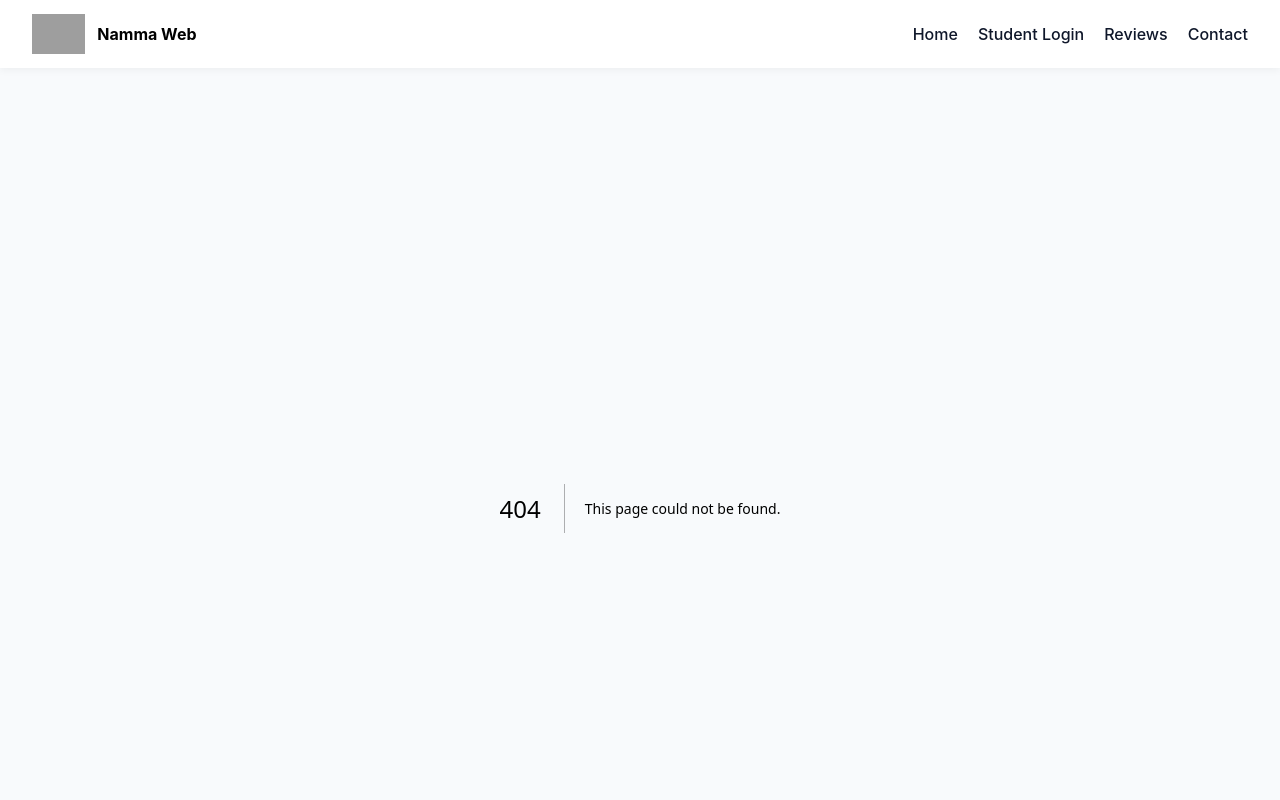
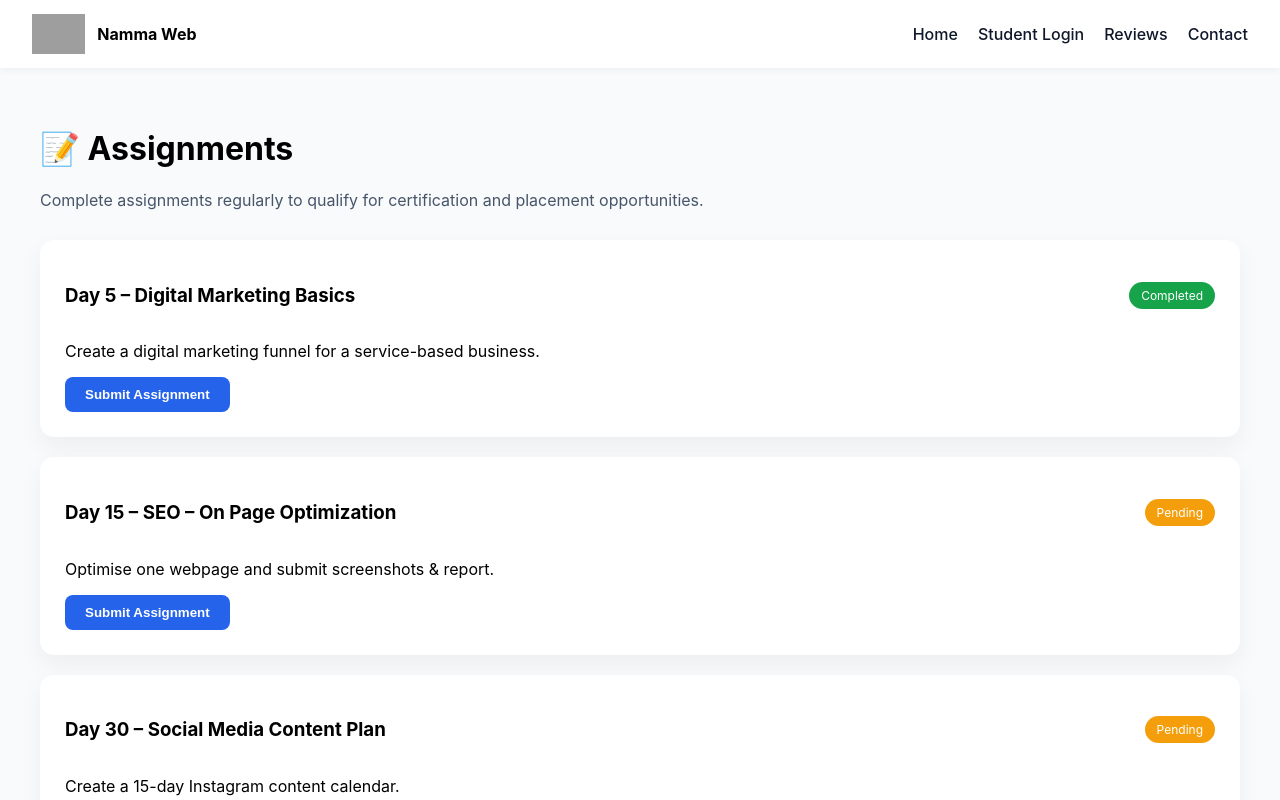
Before and after one commit to nammaweb/nammaweblmsdigital-marketing, a Next.js app: page /assignments in a window 1280 px wide. Before the commit this address had no page. Shown: the top 800 px of the page. Built offline with nearby package versions, Linux system fonts and the light colour scheme; grey boxes are pictures that could not be loaded.

Commit message:
Create page.js

```diff
--- /dev/null
+++ b/app/assignments/page.js
@@ -0,0 +1,103 @@
+"use client";
+
+export default function AssignmentsPage() {
+  return (
+    <div>
+      <h1>📝 Assignments</h1>
+      <p style={{ color: "#475569", marginBottom: "30px" }}>
+        Complete assignments regularly to qualify for certification
+        and placement opportunities.
+      </p>
+
+      <AssignmentCard
+        day="Day 5"
+        title="Digital Marketing Basics"
+        description="Create a digital marketing funnel for a service-based business."
+        status="Completed"
+      />
+
+      <AssignmentCard
+        day="Day 15"
+        title="SEO – On Page Optimization"
+        description="Optimise one webpage and submit screenshots & report."
+        status="Pending"
+      />
+
+      <AssignmentCard
+        day="Day 30"
+        title="Social Media Content Plan"
+        description="Create a 15-day Instagram content calendar."
+        status="Pending"
+      />
+
+      <AssignmentCard
+        day="Day 60"
+        title="Google Ads Campaign"
+        description="Design a Google Ads campaign structure with keywords and ads."
+        status="Locked"
+      />
+    </div>
+  );
+}
+
+/* COMPONENT */
+
+function AssignmentCard({ day, title, description, status }) {
+  const statusColor = {
+    Completed: "#16a34a",
+    Pending: "#f59e0b",
+    Locked: "#94a3b8"
+  };
+
+  return (
+    <div style={card}>
+      <div style={header}>
+        <h3>{day} – {title}</h3>
+        <span style={{
+          background: statusColor[status],
+          color: "white",
+          padding: "6px 12px",
+          borderRadius: "20px",
+          fontSize: "12px"
+        }}>
+          {status}
+        </span>
+      </div>
+
+      <p>{description}</p>
+
+      {status !== "Locked" && (
+        <div style={{ marginTop: "15px" }}>
+          <button style={primaryBtn}>Submit Assignment</button>
+        </div>
+      )}
+    </div>
+  );
+}
+
+/* STYLES */
+
+const card = {
+  background: "white",
+  padding: "25px",
+  borderRadius: "14px",
+  boxShadow: "0 10px 25px rgba(0,0,0,0.05)",
+  marginBottom: "20px"
+};
+
+const header = {
+  display: "flex",
+  justifyContent: "space-between",
+  alignItems: "center",
+  marginBottom: "10px"
+};
+
+const primaryBtn = {
+  padding: "10px 20px",
+  background: "#2563eb",
+  color: "white",
+  border: "none",
+  borderRadius: "8px",
+  cursor: "pointer",
+  fontWeight: "bold"
+};
```
